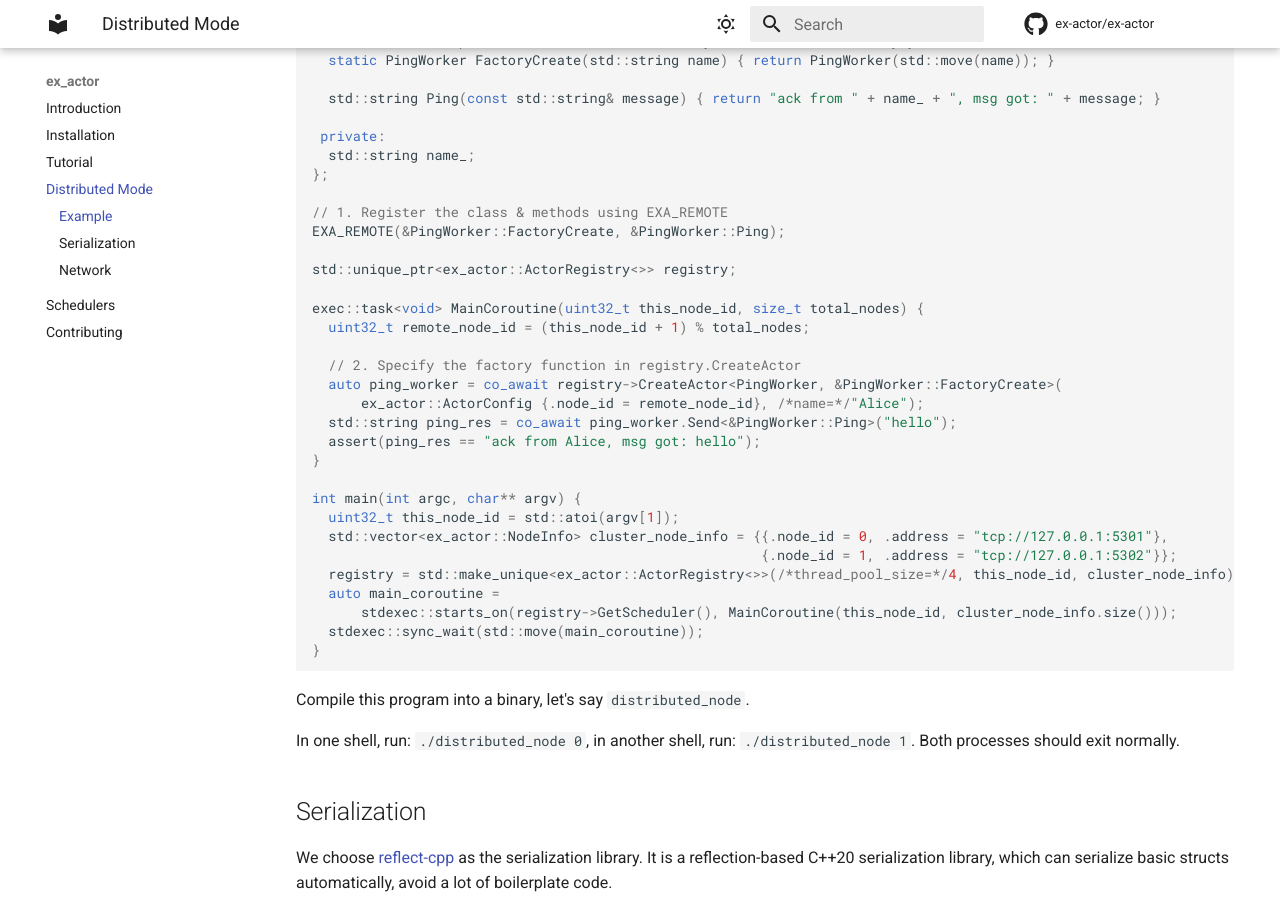
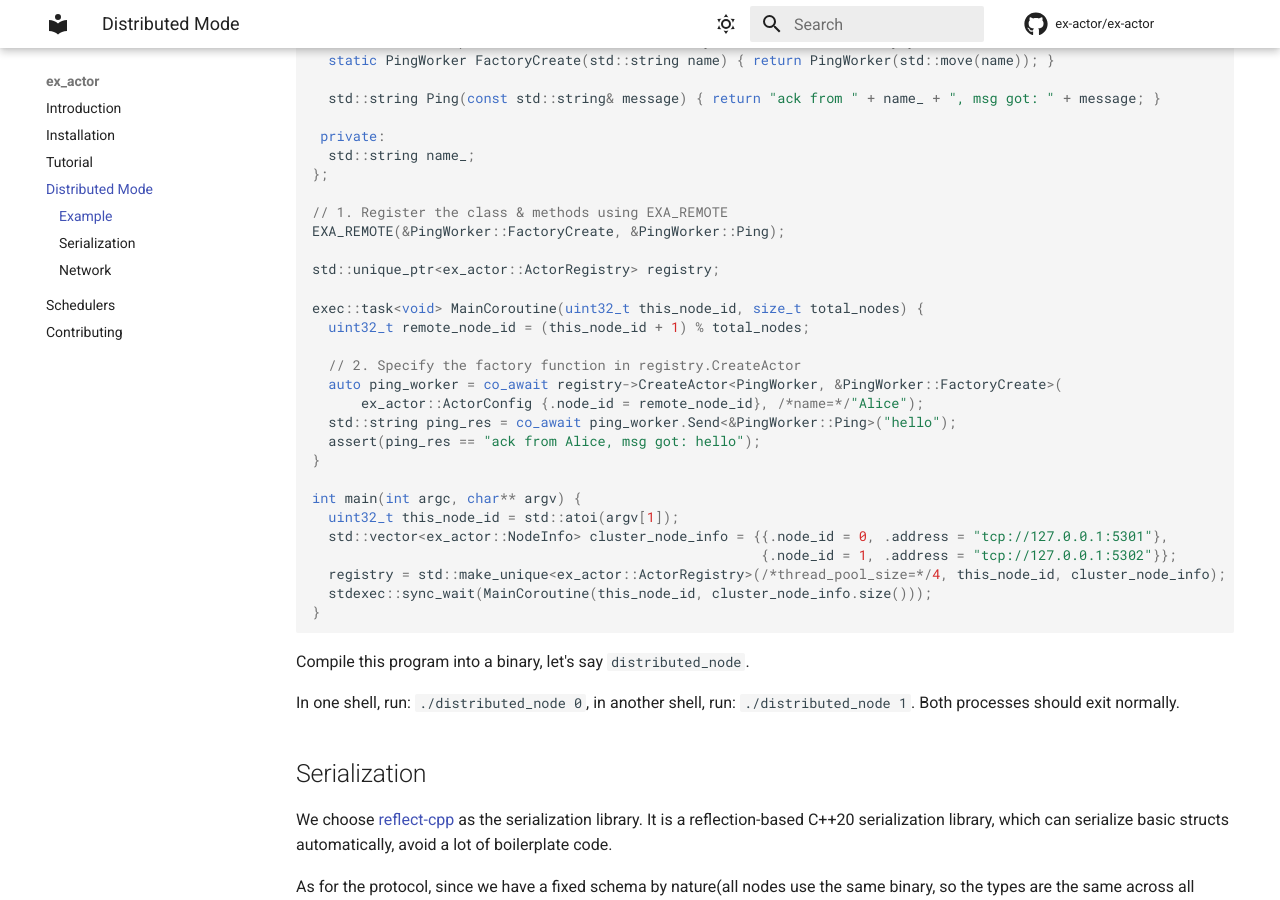
Before and after one commit to ex-actor/ex-actor, an MkDocs documentation site: the page built from docs/contents/distributed_mode.md, in a window 1280 px wide and 900 px high, scrolled down 1006 px. Built offline with MkDocs 1.6.1 and Material for MkDocs 9.7.7, drawn with Linux system fonts in a browser that asks for light colours; comment, search, counter and statistics services are not loaded.

Commit message:
[API] remove ActoryRegistry::GetScheudler() interface (#108)
Remove it temporarily, to make ActoryRegistry a non-template class. So
we can do https://github.com/ex-actor/ex-actor/issues/106

Will make a type-erased scheduler in the future.

Fixed some errors in doc BTW.

````diff
--- a/docs/contents/distributed_mode.md
+++ b/docs/contents/distributed_mode.md
@@ -69,10 +69,8 @@
   uint32_t this_node_id = std::atoi(argv[1]);
   std::vector<ex_actor::NodeInfo> cluster_node_info = {{.node_id = 0, .address = "tcp://127.0.0.1:5301"},
                                                        {.node_id = 1, .address = "tcp://127.0.0.1:5302"}};
-  registry = std::make_unique<ex_actor::ActorRegistry<>>(/*thread_pool_size=*/4, this_node_id, cluster_node_info);
-  auto main_coroutine =
-      stdexec::starts_on(registry->GetScheduler(), MainCoroutine(this_node_id, cluster_node_info.size()));
-  stdexec::sync_wait(std::move(main_coroutine));
+  registry = std::make_unique<ex_actor::ActorRegistry>(/*thread_pool_size=*/4, this_node_id, cluster_node_info);
+  stdexec::sync_wait(MainCoroutine(this_node_id, cluster_node_info.size()));
 }
 ```
 <!-- doc test end -->
````
Also changed, not shown: other parts of docs/contents/distributed_mode.md (+1 -1 lines), docs/contents/tutorial.md (+2 -2 lines), 10 other files.
